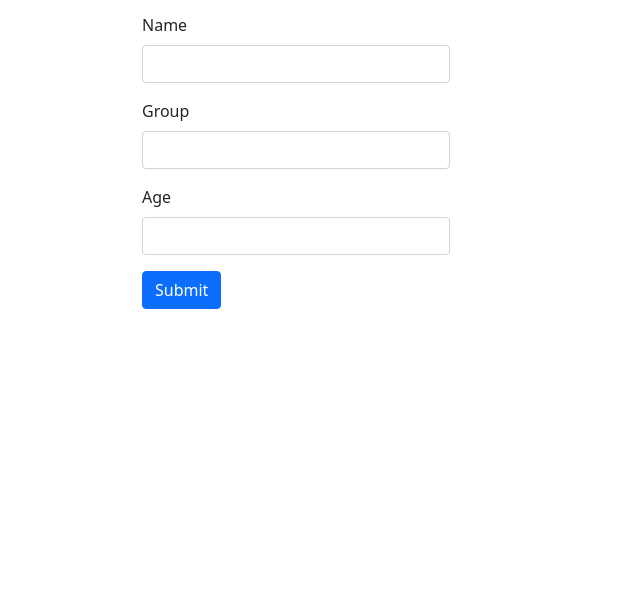
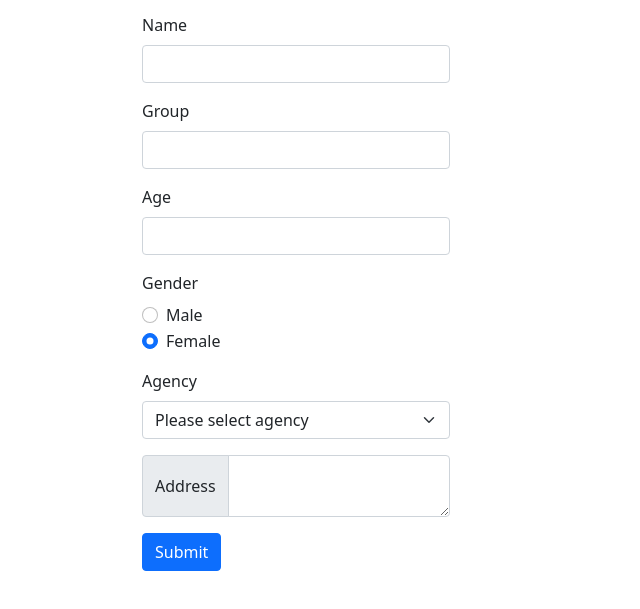
Before and after one commit to coregatekit/forsaken-beginner, a plain HTML site: page public/example-02/index.html in a window 1280 px wide. Shown: the part 177-786 px from the top of the page, without its empty margins (0-640 px from the left). Drawn offline with nearby package versions, Linux system fonts and the light colour scheme.

Commit message:
🎨 Update example 2

```diff
--- a/public/example-02/index.html
+++ b/public/example-02/index.html
@@ -26,18 +26,56 @@
                 <label for="nickname" class="form-label">Nickname</label>
                 <input type="text" name="nickname" id="nick-name" class="form-control">
               </div>
+
               <div class="mb-3">
                 <label for="name" class="form-label">Name</label>
                 <input type="text" name="name" id="name" class="form-control">
               </div>
+
               <div class="mb-3">
                 <label for="group" class="form-label">Group</label>
                 <input type="text" name="group" id="group" class="form-control">
               </div>
+
               <div class="mb-3">
                 <label for="age" class="form-label">Age</label>
                 <input type="number" min="1" name="age" id="age" class="form-control">
               </div>
+
+              <div class="mb-3">
+                <label for="gender" class="form-label">Gender</label>
+                <div class="form-check">
+                  <input class="form-check-input" type="radio" name="gender" id="gender-male">
+                  <label class="form-check-label" for="gender-male">
+                    Male
+                  </label>
+                </div>
+                <div class="form-check">
+                  <input class="form-check-input" type="radio" name="gender" id="gender-female" checked>
+                  <label class="form-check-label" for="gender-female">
+                    Female
+                  </label>
+                </div>
+              </div>
+
+              <div class="mb-3">
+                <label for="agency" class="form-label">Agency</label>
+                <select name="agency" id="agency" class="form-select">
+                  <option selected>Please select agency</option>
+                  <option value="sm">SM Entertainment</option>
+                  <option value="jyp">JYP Entertainment</option>
+                  <option value="yg">YG Entertainment</option>
+                  <option value="hybe">Hybe Label</option>
+                </select>
+              </div>
+
+              <div class="mb-3">
+                <div class="input-group">
+                  <span class="input-group-text">Address</span>
+                  <textarea class="form-control" aria-label="Address"></textarea>
+                </div>
+              </div>
+
               <div class="mb-3">
                 <button type="submit" class="btn btn-primary" id="add-idol">Submit</button>
             </form>
```
